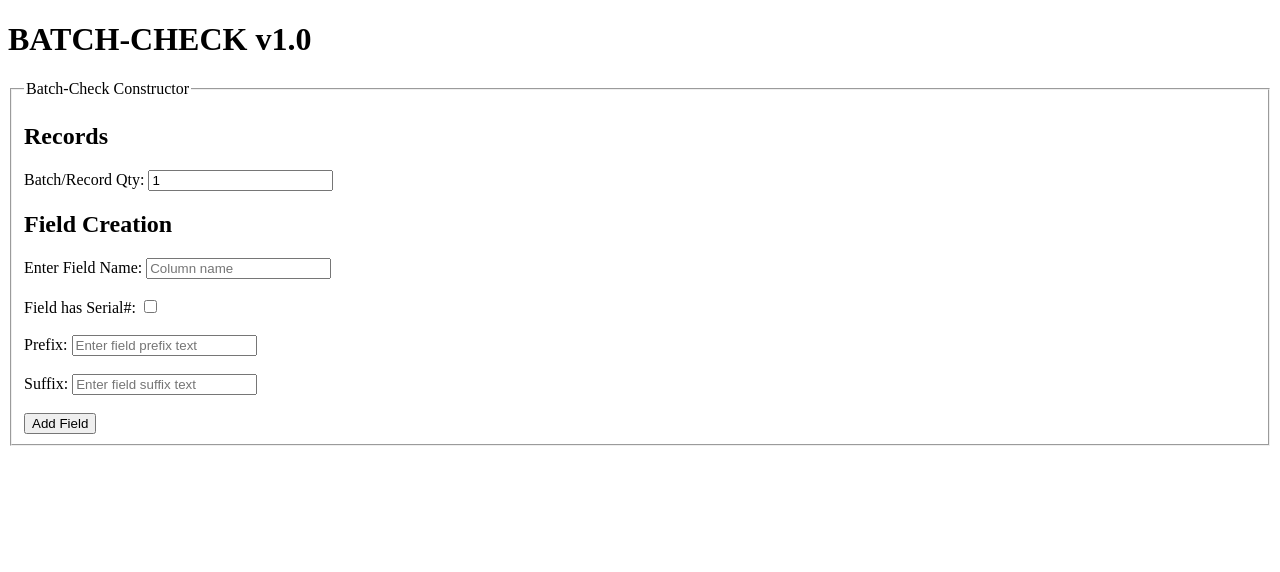
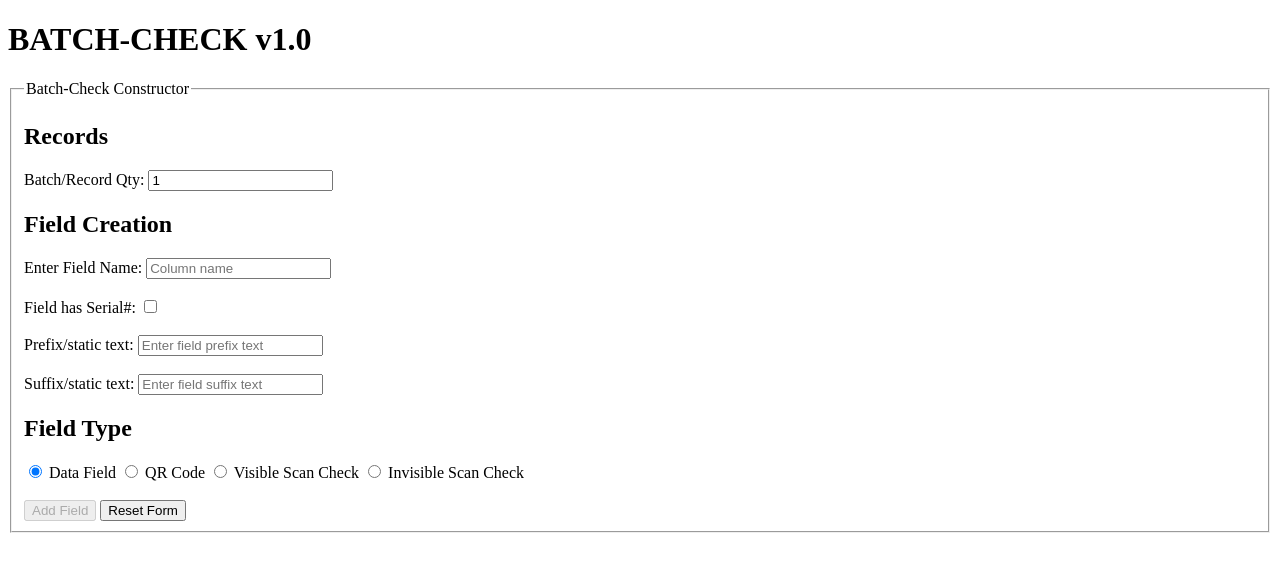
Before and after one commit to tubez7/batchcheck_web, a SvelteKit app: page / in a window 1280 px wide. Shown: the top 572 px of the page. Built offline with nearby package versions, Linux system fonts and the light colour scheme.

Commit message:
improve form validation js

```diff
--- a/src/routes/+page.svelte
+++ b/src/routes/+page.svelte
@@ -11,7 +11,8 @@
       padLead,
       padTrail,
       prefix,
-      suffix
+      suffix,
+      type
     ) {
       this.name = name;
       this.hasSerial = hasSerial;
@@ -24,27 +25,71 @@
       this.padTrail = padTrail;
       this.prefix = prefix;
       this.suffix = suffix;
+      this.type = type;
     }
   }
 
+  // - VARIABLES
+
   let records = 1;
+  $: recordError = records < 1 ? true : false;
   let fields = [];
-  let name = "";
+  let fieldName = "";
+  let fieldNameError = false;
+  $: validFieldName = fieldName.length < 1 ? false : true;
   let hasSerial = false;
-  let serial = 0;
-  $: minimumPadLength = serial.toString().length;
+  $: serial = hasSerial ? 0 : null;
+  let serialError = false;
+  let serialErrorMessage = "";
+  let serialPadded = false;
+  $: minimumPadLength = serialPadded ? serial.toString().length : null;
   let incrementValue = 0;
   let recordsPerIncrement = 1;
-  let serialPadded = false;
   let padLength = null;
   let padLeading = "";
   let padTrailing = "";
   let prefix = "";
   let suffix = "";
-  let buttonDisable = false;
+  let type = "data";
+  let buttonDisable = true;
 
-  function toggleButtonDisable() { //continue to build button disabled logic into this func
-    if (padLength !== null && padLength < minimumPadLength) {
+  // - FUNCTIONS
+
+  function checkFieldName() {
+    if (fieldName.length < 1) {
+      fieldNameError = true;
+    } else {
+      fieldNameError = false;
+    }
+    toggleButtonDisable();
+  }
+
+  function checkSerial() {
+    if (serial < 0) {
+      serialError = true;
+      serialErrorMessage = "Serial number cannot be less than 0";
+    } else if (serial === null) {
+      serialError = true;
+      serialErrorMessage =
+        "A valid serial number must be entered if field has a serial number";
+    } else {
+      serialError = false;
+    }
+    toggleButtonDisable();
+  }
+
+  function serialToggle() {
+    if (hasSerial) {
+      serialError = false;
+      serialErrorMessage = "";
+    }
+    toggleButtonDisable();
+  }
+
+  function toggleButtonDisable() {
+    if (recordError || !validFieldName || serialError) {
+      buttonDisable = true;
+    } else if (padLength !== null && padLength < minimumPadLength) {
       buttonDisable = true;
     } else {
       buttonDisable = false;
@@ -57,13 +102,31 @@
     console.log("fields = ...", fields);
   }
 
+  function resetValues() {
+    fieldName = "";
+    hasSerial = false;
+    incrementValue = 0;
+    recordsPerIncrement = 1;
+    serialPadded = false;
+    padLength = null;
+    padLeading = "";
+    padTrailing = "";
+    prefix = "";
+    suffix = "";
+    type = "data";
+    buttonDisable = true;
+  }
+
+  function resetFields() {
+    resetValues();
+    fields = [];
+  }
+
   function handleClick(e) {
     e.preventDefault();
-    console.log("button clicked!");
-
-    padLength = pad ? padLength || minimumPadLength : null;
+    padLength = serialPadded ? padLength || minimumPadLength : null;
     const field = new Field(
-      name,
+      fieldName,
       hasSerial,
       serial,
       incrementValue,
@@ -73,20 +136,11 @@
       padLeading,
       padTrailing,
       prefix,
-      suffix
+      suffix,
+      type
     );
     addField(field);
-    name = "";
-    hasSerial = false;
-    serial = 0;
-    incrementValue = 0;
-    recordsPerIncrement = 1;
-    serialPadded = false;
-    padLength = null;
-    padLeading = "";
-    padTrailing = "";
-    prefix = "";
-    suffix = "";
+    resetValues();
   }
 </script>
 
@@ -99,30 +153,52 @@
     <label for="batch-quantity">Batch/Record Qty: </label>
     <input
       bind:value={records}
+      on:input={toggleButtonDisable}
       type="number"
       min="1"
       inputmode="numeric"
       id="batch-quantity"
       placeholder="Enter number of scans..."
     />
+    {#if recordError}
+      <p>The minimum amount of batch records is 1</p>
+    {/if}
 
     <h2>Field Creation</h2>
     <label for="field">Enter Field Name: </label>
-    <input bind:value={name} type="text" id="field" placeholder="Column name" />
+    <input
+      bind:value={fieldName}
+      on:input={checkFieldName}
+      type="text"
+      id="field"
+      placeholder="Column name"
+    />
+    {#if fieldNameError}
+      <p>Field Name is a mandatory field</p>
+    {/if}
     <br />
     <br />
     <label for="has-serial">Field has Serial#: </label>
-    <input bind:checked={hasSerial} type="checkbox" id="has-serial" />
+    <input
+      bind:checked={hasSerial}
+      on:input={serialToggle}
+      type="checkbox"
+      id="has-serial"
+    />
     {#if hasSerial}
       <label for="serial">Serial No#: </label>
       <input
         bind:value={serial}
+        on:input={checkSerial}
         type="number"
         inputmode="numeric"
         min="0"
         id="serial"
         placeholder="Enter first serial number"
       />
+      {#if serialError}
+        <p>{serialErrorMessage}</p>
+      {/if}
       <label for="increment">Increment each batch/record by: </label>
       <input
         bind:value={incrementValue}
@@ -175,7 +251,7 @@
     {/if}
     <br />
     <br />
-    <label for="prefix">Prefix: </label>
+    <label for="prefix">Prefix/static text: </label>
     <input
       bind:value={prefix}
       type="text"
@@ -184,16 +260,52 @@
     />
     <br />
     <br />
-    <label for="prefix">Suffix: </label>
+    <label for="prefix">Suffix/static text: </label>
     <input
       bind:value={suffix}
       type="text"
       id="suffix"
       placeholder="Enter field suffix text"
     />
+
+    <h2>Field Type</h2>
+    <input
+      type="radio"
+      id="fieldType1"
+      name="field-type"
+      value="data"
+      bind:group={type}
+      checked
+    />
+    <label for="fieldType1">Data Field</label>
+    <input
+      type="radio"
+      id="fieldType2"
+      name="field-type"
+      value="QR"
+      bind:group={type}
+    />
+    <label for="fieldType2">QR Code</label>
+    <input
+      type="radio"
+      id="fieldType3"
+      name="field-type"
+      value="vis-scan"
+      bind:group={type}
+    />
+    <label for="fieldType3">Visible Scan Check</label>
+    <input
+      type="radio"
+      id="fieldType4"
+      name="field-type"
+      value="invis-scan"
+      bind:group={type}
+    />
+    <label for="fieldType4">Invisible Scan Check</label>
     <br />
     <br />
     <button on:click={handleClick} disabled={buttonDisable}>Add Field</button>
+    <button on:click={resetValues}>Reset Form</button>
   </form>
 </fieldset>
 
@@ -225,10 +337,13 @@
           FIELD PREFIX: {field.prefix}
           <br />
           FIELD SUFFIX: {field.suffix}
+          <br />
+          FIELD TYPE: {field.type}
         </li>
         <br />
         <br />
       {/each}
     </ul>
+    <button on:click={resetFields}>RESET ALL FIELDS</button>
   </div>
 {/if}
```
